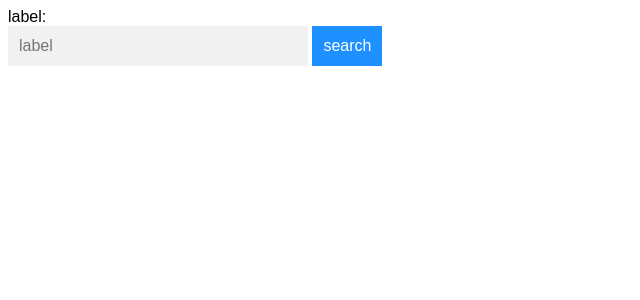
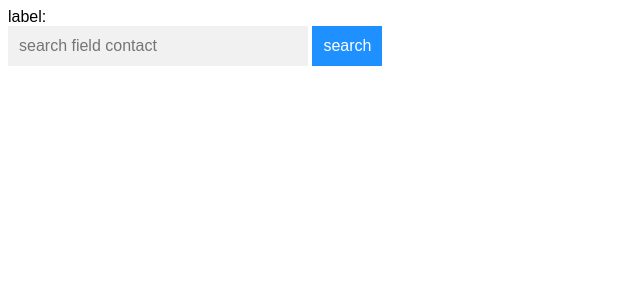
Before and after one commit to maryam-sheikhhadi/Messenger, a Django app: page /contacts/search_fields_contact in a window 1280 px wide. Shown: the top 300 px of the page, without its empty margins (0-640 px from the left). Run offline with Django 3.2, Linux system fonts and the light colour scheme; the visitor is signed in with stand-in values (Sample User, id 1); data that the repository does not hold is empty; some libraries are stand-ins or nearby versions.

Commit message:
add search fields contacts

```diff
--- a/SRC/messenger/contacts/views.py
+++ b/SRC/messenger/contacts/views.py
@@ -1,6 +1,7 @@
 import itertools
 
 from django.contrib.auth.mixins import LoginRequiredMixin
+from django.db.models import Q
 from django.shortcuts import render, redirect
 from django.views import View
 from django.views.generic import ListView, DetailView, UpdateView, DeleteView
@@ -86,9 +87,9 @@ class SearchByFieldContact(LoginRequiredMixin, View):
         print(res)
         return render(request, 'contacts/search_fields_contact.html', {'res': res})
 
-    # def post(self, request):
-    #     search_fields_contacts = request.POST['search_label']
-    #
-    #     result = Contact.objects.all()
-    #
-    #     return render(request, 'mail/email_with_label_input.html', {'result': result})
+    def post(self, request):
+        contact = request.POST['search_field']
+        result = Contact.objects.all().filter(Q(user=request.user) & (
+                Q(first_name__startswith=contact) | Q(last_name__startswith=contact) |
+                Q(email__startswith=contact) | Q(other_emails__startswith=contact) | Q(phone_number__startswith=contact)))
+        return HttpResponse(result)
--- a/SRC/messenger/templates/contacts/search_fields_contact.html
+++ b/SRC/messenger/templates/contacts/search_fields_contact.html
@@ -73,7 +73,7 @@
 
 {#                <input type="text" name="search_label">#}
         <div class="autocomplete" style="width:300px;">
-        label: <input id="search_label" type="text" name="search_label" placeholder="label">
+        label: <input id="search_field" type="text" name="search_field" placeholder="search field contact">
     </div>
                 <input type="submit" name="search" value="search">
     </form>
@@ -176,9 +176,9 @@
     }
 
     /*An array containing all the country names in the world:*/
-    var label_list = {{ res|safe }}
+    var contact_fields_list = {{ res|safe }}
         /*initiate the autocomplete function on the "myInput" element, and pass along the countries array as possible autocomplete values:*/
-    autocomplete(document.getElementById("search_label"), label_list);
+    autocomplete(document.getElementById("search_field"), contact_fields_list);
 </script>
 
 </body>
```
